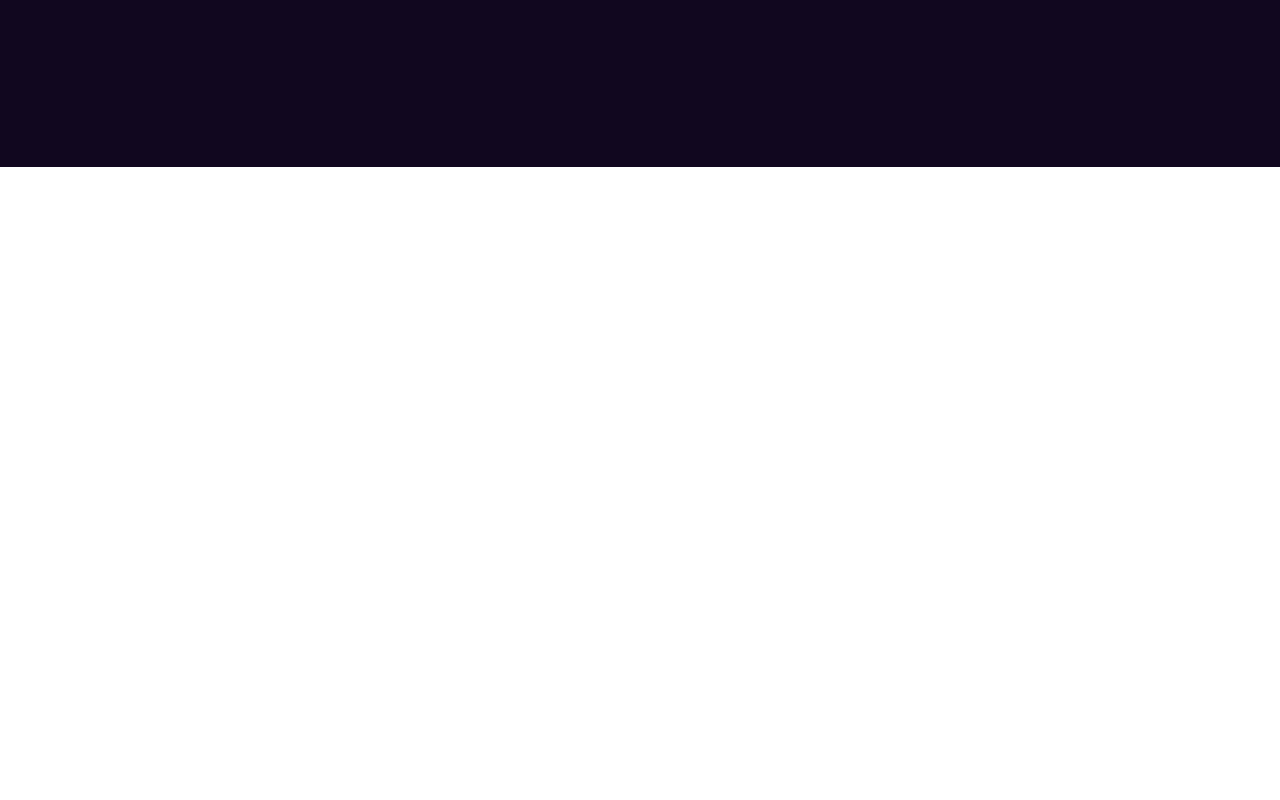
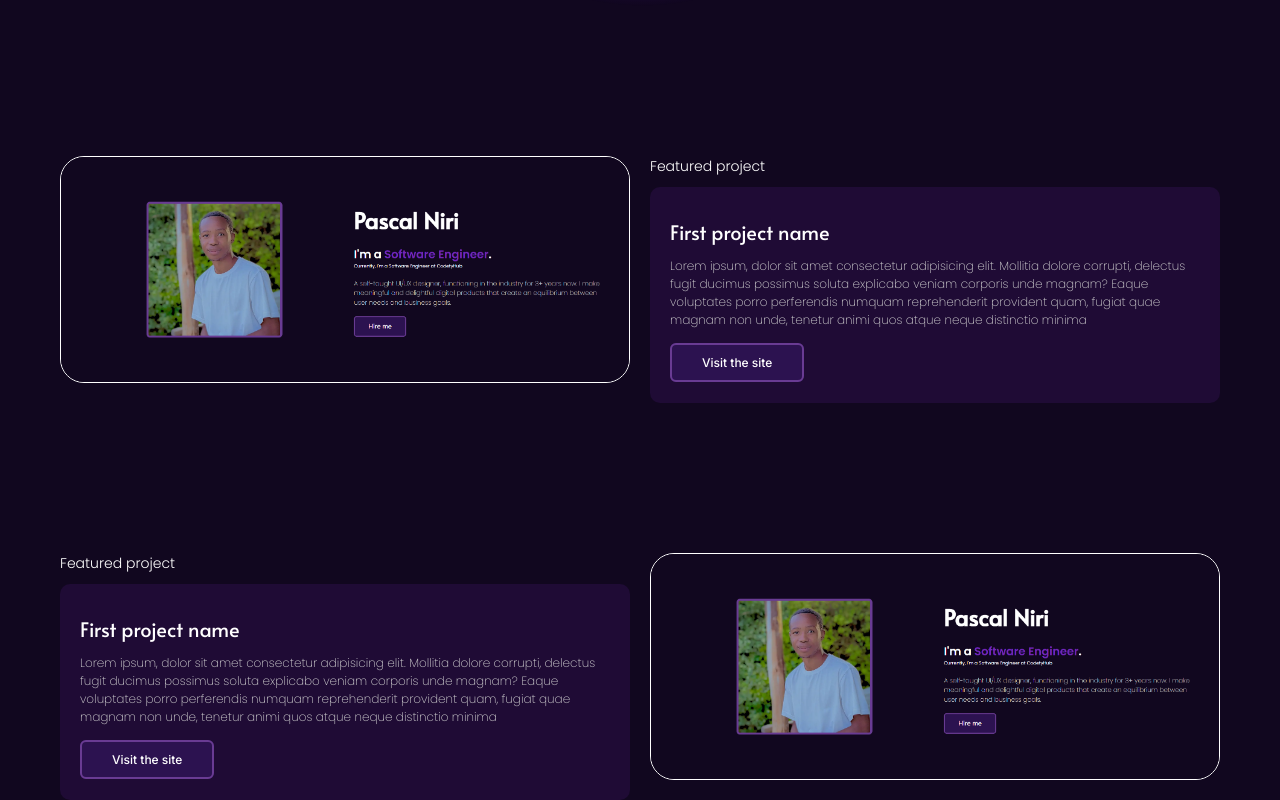
Before and after one commit to pascalniri/Pascal-niri, a Next.js app: page /projects in a window 1280 px wide. Shown: the part 633-1433 px from the top of the page. Before the commit the page ends 800 px from the top, so only its background shows below. Built offline with nearby package versions, Linux system fonts and the light colour scheme.

Commit message:
I have added the project section

```diff
--- a/src/app/about/page.jsx
+++ b/src/app/about/page.jsx
@@ -1,13 +1,12 @@
 import React from 'react'
 import About from "@/components/about/About";
 
-
-const page = () => {
+const aboutPage = () => {
   return (
-    <div id='about'>
+    <div className="mx-auto px-4 min-h-[100vh] sm:px-[50px] md:px-[100px] lg:px-[60px]">
       <About />
     </div>
   )
 }
 
-export default page
+export default aboutPage
--- a/src/app/contact/page.jsx
+++ /dev/null
@@ -1,9 +0,0 @@
-import React from 'react'
-
-const page = () => {
-  return (
-    <div>Contact page</div>
-  )
-}
-
-export default page
--- /dev/null
+++ b/src/app/contact/page.tsx
@@ -0,0 +1,11 @@
+import React from 'react'
+
+const contactPage = () => {
+  return (
+    <div>contactPage
+
+    </div>
+  )
+}
+
+export default contactPage
--- a/src/app/layout.tsx
+++ b/src/app/layout.tsx
@@ -2,11 +2,14 @@ import type { Metadata } from "next";
 import { Inter } from "next/font/google";
 import "./globals.css";
 import Navbar from "@/components/navbar/Navbar";
+import Head from "next/head";
+import Link from "next/link";
 
 const inter = Inter({ subsets: ["latin"] });
 
 export const metadata: Metadata = {
-  title: "Create Next App",
+
+  title: "Pascal Niri",
   description: "Generated by create next app",
 };
 
@@ -17,6 +20,11 @@ export default function RootLayout({
 }>) {
   return (
     <html lang="en">
+
+      <Head>
+          <title>Pascal Niri</title>
+          <Link rel="icon" href="/pascal.jpg" />
+      </Head>
       <body className={inter.className}>
         <div className="bg-[#11071F] m-auto min-h-[100vh]">
           <Navbar />
--- a/src/app/page.tsx
+++ b/src/app/page.tsx
@@ -1,6 +1,7 @@
 import pascal from "/public/pascal.jpg";
 import Image from "next/image";
 import About from "@/components/about/About";
+import Projects from "@/components/projects/Projects";
 
 export default function Home() {
   return (
@@ -48,6 +49,9 @@ export default function Home() {
       <section className="mx-auto px-4 min-h-[100vh] sm:px-[50px] md:px-[100px] lg:px-[60px]">
         <About />
       </section>
+      <section className="mx-auto px-4 min-h-[100vh] sm:px-[50px] md:px-[100px] lg:px-[60px]">
+        <Projects />
+      </section>
     </div>
   );
 }
--- a/src/app/projects/page.jsx
+++ b/src/app/projects/page.jsx
@@ -1,9 +1,12 @@
 import React from 'react'
+import Projects from "@/components/projects/Projects";
 
-const page = () => {
+const projectPage = () => {
   return (
-    <div>page</div>
+    <div className="mx-auto px-4 min-h-[100vh] sm:px-[50px] md:px-[100px] lg:px-[60px]">
+      <Projects />
+    </div>
   )
 }
 
-export default page
+export default projectPage
--- a/src/components/about/About.jsx
+++ b/src/components/about/About.jsx
@@ -36,8 +36,8 @@ const About = () => {
 
 
   return (
-    <div className='py-[100px] md:py-[20px] flex flex-col justify-center items-center'>
-        <h1 className='mb-[70px] font-alata text-[50px]'><span className='text-[#7127BA]'>X</span>-periences</h1>
+    <div id='about' className='py-[100px] md:py-[20px] flex flex-col justify-center items-center'>
+        <h1 className='mb-[70px] font-alata text-[30px]'><span className='text-[#7127BA]'>X</span>-periences</h1>
         <div className='grid grid-cols-1 lg:grid-cols-2 gap-[30px]'>
 
         {
--- a/src/components/navbar/Navbar.jsx
+++ b/src/components/navbar/Navbar.jsx
@@ -3,12 +3,12 @@ import React from 'react'
 
 const Navbar = () => {
   return (
-    <div className='mb-[50px] md:mb-[0px] bg-[#1A0B2E] flex flex-row justify-center items-center py-[20px] font-poppins sticky top-0'>
-        <div className='flex font-alata gap-x-5 md:gap-x-[60px] bg-transparent'>
-            <Link href="/" >Home</Link>
-            <Link href="/about" >About</Link>
-            <Link href="/projects" >Projects</Link>
-            <Link href="/contact" >Contact</Link>
+    <div className='z-10 mb-[50px] md:mb-[0px] bg-[#1A0B2E] py-[5px] flex flex-row justify-center items-center  font-poppins sticky top-0'>
+        <div className='h-full flex font-alata gap-x-5 md:gap-x-[60px] bg-transparent'>
+            <Link className='py-[15px]' href="/" >Home</Link>
+            <Link className='py-[15px]' href="/about" >About</Link>
+            <Link className='py-[15px]' href="/projects" >Projects</Link>
+            <Link className='py-[15px]' href="/contact" >Contact</Link>
         </div>
     </div>
   )
--- /dev/null
+++ b/src/components/projects/Projects.jsx
@@ -0,0 +1,98 @@
+import React from "react";
+import Image from "next/image";
+import globe from "/public/globe.svg";
+import ss from "/public/ss.png";
+import Link from "next/link";
+
+const Projects = () => {
+
+  return (
+    <div className="flex flex-col justify-center items-center md:mt-[100px]">
+      <div className="flex flex-col justify-center items-center text-center">
+        <h1 className="font-alata text-[20px]">
+          I am currently looking to join a{" "}
+          <span className="text-[#7127BA]">cross-functional</span> team
+        </h1>
+        <p className="text-[12px] font-poppins font-extralight text-[#d4d4d4] mt-[10px]">
+          One that values improving people's lives through accessible design
+        </p>
+        <div className="w-full mt-[50px] relative">
+          <Image src={globe} alt="globe" width={500} height={400} />
+        </div>
+      </div>
+
+      <div className="mt-[60px] lg:mt-[150px] gap-x-[20px] gap-y-[30px] flex flex-col justify-center items-center  md:grid md:grid-cols-1 lg:grid lg:grid-cols-2">
+        <div className="h-full w-full">
+          <Image
+            src={ss}
+            alt="pascal"
+            height={400}
+            width={400}
+            className="w-full rounded-3xl border border-white"
+
+          />
+        </div>
+        <div className="h-full w-full">
+          <p className="text-[#ffffff] text-[14px] font-poppins font-light mb-[10px]">Featured project</p>
+          <div className="bg-[#7027ba24] px-[20px] py-[30px] rounded-[10px]">
+            <h1 className="font-alata text-[20px]">First project name</h1>
+            <p className="text-[12px] font-poppins font-extralight text-[#d4d4d4] mt-[10px]">
+              Lorem ipsum, dolor sit amet consectetur adipisicing elit. Mollitia
+              dolore corrupti, delectus fugit ducimus possimus soluta explicabo
+              veniam corporis unde magnam? Eaque voluptates porro perferendis
+              numquam reprehenderit provident quam, fugiat quae magnam non unde,
+              tenetur animi quos atque neque distinctio minima
+            </p>
+            <div className="mt-5">
+              <Link
+                href="#"
+                className="border-[2px] border-[#693B93] bg-[#2C1250] px-[30px] py-[10px] rounded-md text-[12px] font-medium text-[#ffffff] mt-5"
+              >
+                Visit the site
+              </Link>
+            </div>
+          </div>
+        </div>
+      </div>
+
+           {/*project two */}
+
+      <div className="mt-[60px] lg:mt-[150px] gap-x-[20px] gap-y-[30px] flex flex-col-reverse justify-center items-center  md:grid md:grid-cols-1 lg:grid lg:grid-cols-2">
+
+        <div className="h-full w-full">
+          <p className="text-[#ffffff] text-[14px] font-poppins font-light mb-[10px]">Featured project</p>
+          <div className="bg-[#7027ba24] px-[20px] py-[30px] rounded-[10px]">
+            <h1 className="font-alata text-[20px]">First project name</h1>
+            <p className="text-[12px] font-poppins font-extralight text-[#d4d4d4] mt-[10px]">
+              Lorem ipsum, dolor sit amet consectetur adipisicing elit. Mollitia
+              dolore corrupti, delectus fugit ducimus possimus soluta explicabo
+              veniam corporis unde magnam? Eaque voluptates porro perferendis
+              numquam reprehenderit provident quam, fugiat quae magnam non unde,
+              tenetur animi quos atque neque distinctio minima
+            </p>
+            <div className="mt-5">
+              <Link
+                href="#"
+                className="border-[2px] border-[#693B93] bg-[#2C1250] px-[30px] py-[10px] rounded-md text-[12px] font-medium text-[#ffffff] mt-5"
+              >
+                Visit the site
+              </Link>
+            </div>
+          </div>
+        </div>
+        <div className="h-full w-full">
+          <Image
+            src={ss}
+            alt="pascal"
+            height={400}
+            width={400}
+            className="w-full rounded-3xl border border-white"
+
+          />
+        </div>
+      </div>
+    </div>
+  );
+};
+
+export default Projects;
```
Also changed, not shown: public/globe.svg (added), public/ss.png (renamed from public/Screenshot (204).png).
